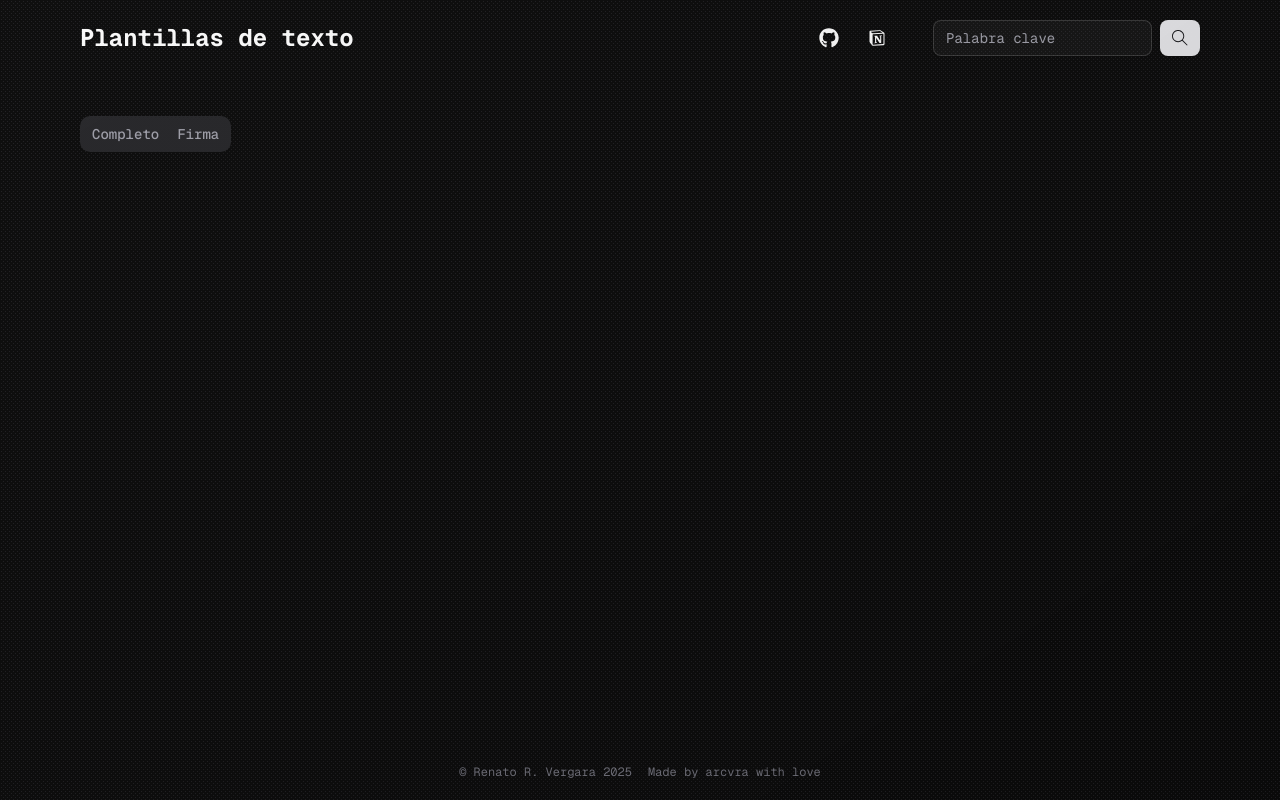
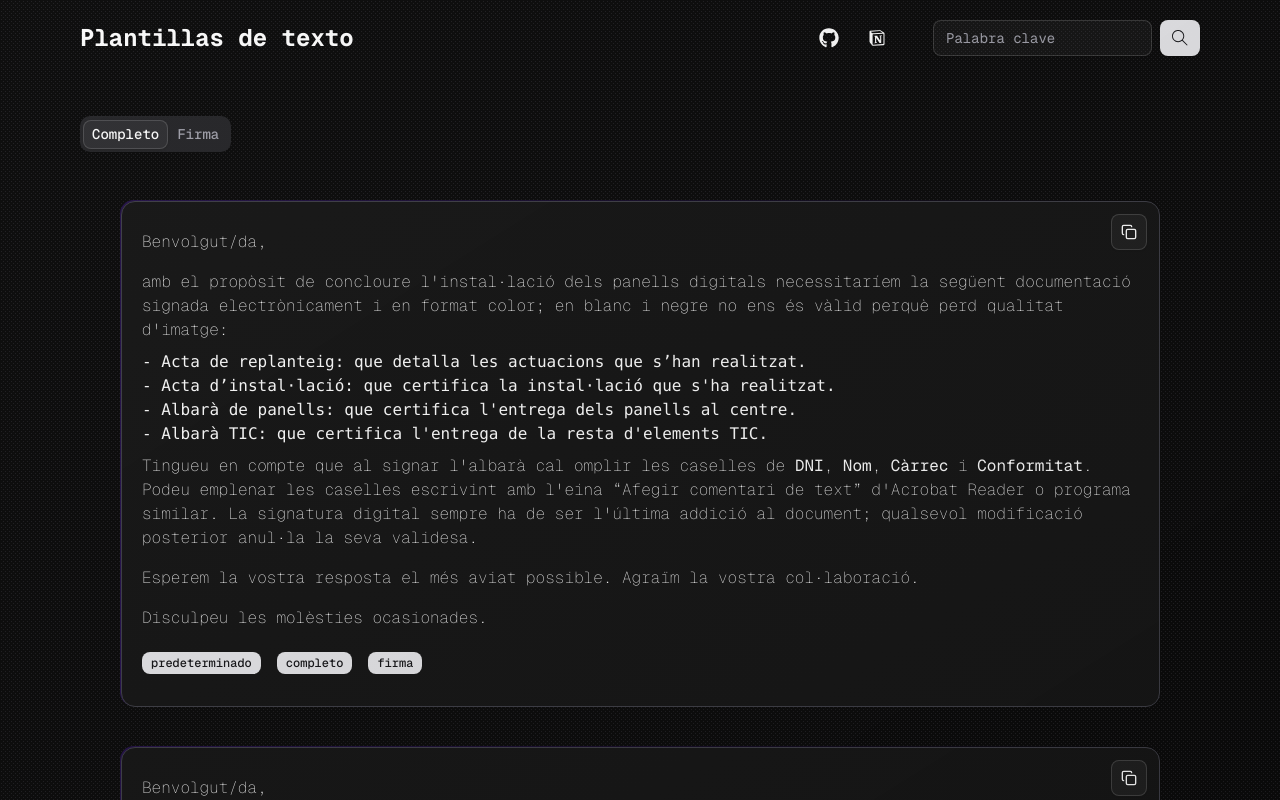
Before and after one commit to arcvra/indic_blueprints, a Next.js app in the folder client/: page / in a window 1280 px wide. Shown: the top 800 px of the page. Built offline with nearby package versions, Linux system fonts and the light colour scheme.

Commit message:
feat(CustomTabs): update default tab value to 'completo' for initial display

```diff
--- a/client/components/CustomTabs.jsx
+++ b/client/components/CustomTabs.jsx
@@ -4,9 +4,9 @@ import { Tabs, TabsContent, TabsList, TabsTrigger } from "@/components/ui/tabs"
 
 export function CustomTabs({ file }) { // TODO: add categories and style
     return (
-        <Tabs defaultValue="account">
+        <Tabs defaultValue="completo">
             <TabsList>
-                <TabsTrigger value="completo">Completo</TabsTrigger>
+                <TabsTrigger value="completo" >Completo</TabsTrigger>
                 <TabsTrigger value="firma">Firma</TabsTrigger>
             </TabsList>
             <TabsContent value="completo">
```
